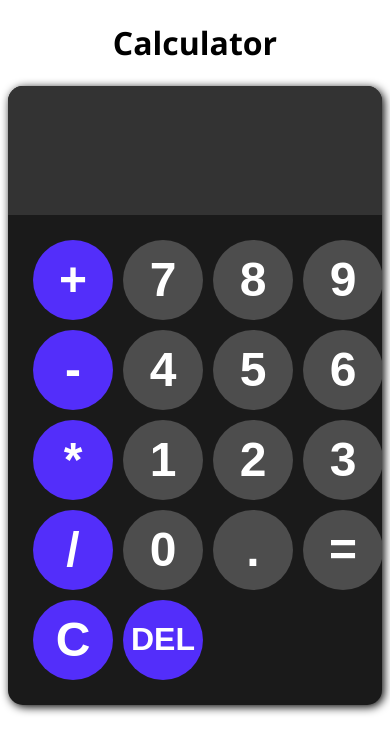
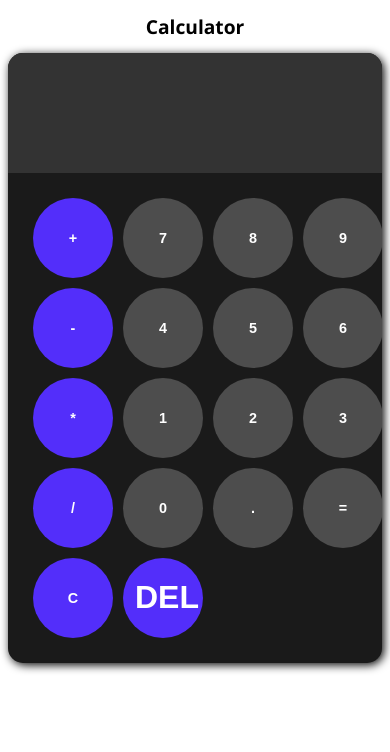
Before and after one commit to shaik-riyaz-mujaffer/Calculator, a plain HTML site: page index.html in a window 390 px wide. Drawn offline with Linux system fonts and the light colour scheme.

Commit message:
Update style.css

```diff
--- a/style.css
+++ b/style.css
@@ -65,3 +65,18 @@ background-color: hsl(0,0%,55%) ;
 #del_btn{
     font-size: 2rem;
 }
+@media (max-width: 500px) {
+  #screen {
+    font-size: 1.2rem;
+    height: 50px;
+  }
+
+  button {
+    padding: 12px;
+    font-size: 0.9rem;
+  }
+
+  header h1 {
+    font-size: 1.2rem;
+  }
+}
```
